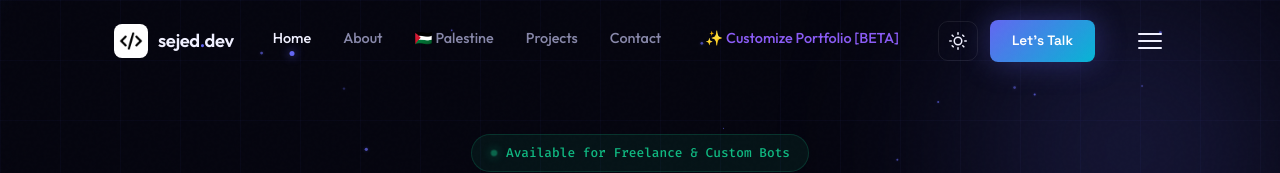
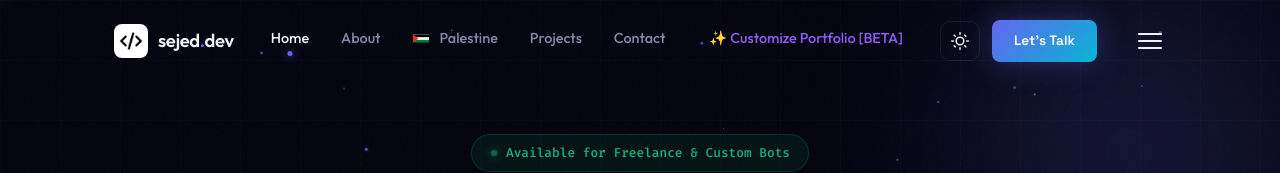
Before and after one commit to SEJED-DEV/sejed-portfolio, a Next.js app: page / in a window 1280 px wide. Shown: the top 173 px of the page. Built offline with nearby package versions, Linux system fonts and the light colour scheme.

Commit message:
fix: use SVG Flag component for Palestine in navbar, fix inline alignment

```diff
--- a/app/components/Navbar.js
+++ b/app/components/Navbar.js
@@ -2,11 +2,12 @@
 import { useState, useEffect } from 'react';
 import { motion, AnimatePresence } from 'framer-motion';
 import styles from './Navbar.module.css';
+import Flag from './Flag';
 
 const essentialLinks = [
   { label: 'Home', href: '#home' },
   { label: 'About', href: '#about' },
-  { label: '🇵🇸 Palestine', href: '#palestine' },
+  { label: 'Palestine', href: '#palestine', flag: 'PS' },
   { label: 'Projects', href: '#projects' },
   { label: 'Contact', href: '#contact' },
 ];
@@ -100,6 +101,7 @@ export default function Navbar() {
                 href={link.href}
                 className={`${styles.link} ${active === link.href ? styles.activeLink : ''}`}
               >
+                {link.flag && <Flag country={link.flag} size="sm" />}
                 {link.label}
                 {active === link.href && (
                   <motion.div className={styles.activeDot} layoutId="navDot" />
--- a/app/components/Navbar.module.css
+++ b/app/components/Navbar.module.css
@@ -89,6 +89,9 @@
   font-weight: 500;
   transition: color 0.3s;
   padding-bottom: 4px;
+  display: inline-flex;
+  align-items: center;
+  gap: 5px;
 }
 
 .link:hover {
```
